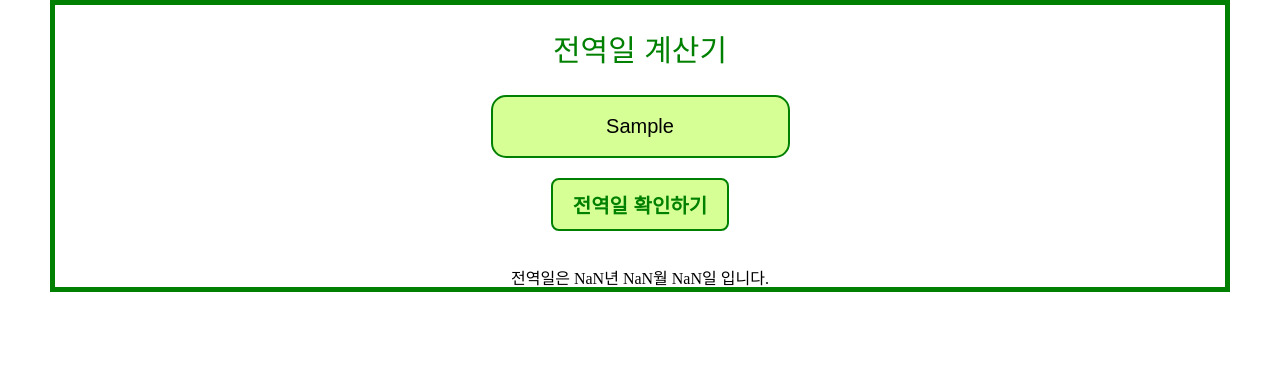
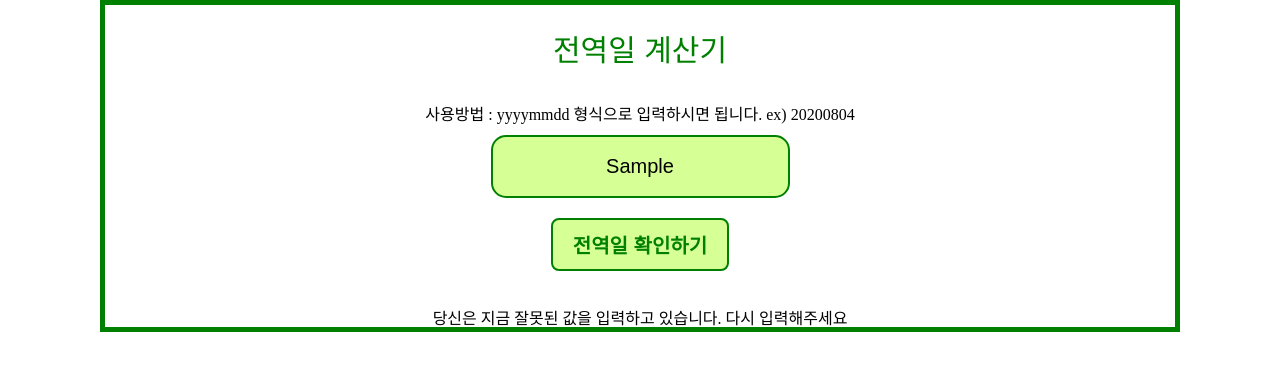
Before and after one commit to dnwls3023/practice1, a plain HTML site: page index.html in a window 1280 px wide. Both pictures are taken after typing "Sample" into the empty fields and a click on the input "전역일 확인하기". Drawn offline with Linux system fonts and the light colour scheme.

Commit message:
잘못된 입력값에 대한 처리

```diff
--- a/index.html
+++ b/index.html
@@ -11,8 +11,12 @@
     <h1 class="tle">
       전역일 계산기
     </h1>
+    <div class="desc">
+      사용방법 : yyyymmdd 형식으로 입력하시면 됩니다. ex) 20200804   <br>
+    </div>
     <form class="input">
-      <input type="text" class ="input__army-data" placeholder="입대일을 입력해주세요." required>
+
+      <input type="text" class ="input__army-data" placeholder="입대일을 입력해주세요." required >
       <input type="submit" value="전역일 확인하기" class ="input__btn">
     </form>
     <div class="result">
--- a/script.js
+++ b/script.js
@@ -1,11 +1,11 @@
 const loginInput =document.querySelector("input.input__army-data");
 const loginBtn = document.querySelector("input.input__btn");
-const result = document.querySelector(".result");
 let vYear;
 let vMonth;
 let vDay;
-
+let flag = false;
 function onLoginSubmit(event){
+  const result = document.querySelector(".result");
   let newDiv;
   event.preventDefault();
   let str = loginInput.value;
@@ -57,14 +57,27 @@ function onLoginSubmit(event){
   const resMonth = start.getMonth();
   const resDate = start.getDate();
 
+  newDiv = document.createElement("h1");
+
+  if(isNaN(resYear) || isNaN(resMonth) || isNaN(resDate) ||
+  year < 2020 || year > 2030 || month < 1 || month>12 || day < 1 || day > 31){
+    newDiv.innerText = "당신은 지금 잘못된 값을 입력하고 있습니다. 다시 입력해주세요";
+    if(!flag)
+      result.appendChild(newDiv);
+    flag = true;
+    return;
+  }
 
   console.log(resYear,resMonth,resDate);
-  // 이 부분 오류 있음
-  newDiv = document.createElement("h1");
+
+  if(flag)
+    result.remove("h1");
   newDiv.innerText = `전역일은 ${resYear}년 ${resMonth}월 ${resDate}일 입니다.`;
 
   result.appendChild(newDiv);
   loginBtn.setAttribute("disabled","");
+
+  loginBtn.remove();
 }
 
 loginBtn.addEventListener("click",onLoginSubmit);
--- a/style.css
+++ b/style.css
@@ -11,7 +11,7 @@
   justify-content : center;
   align-items:center;
   border : 5px solid green;
-  margin:0px 50px;
+  margin:0px 100px;
 }
 
 .tle{
@@ -57,5 +57,14 @@
 .input__btn:hover{
   color:white;
   background-color: green;
-  border:none;
+  border:2px solid green;
 }
+
+.desc{
+  margin : 10px;
+  line-height:20px;
+}
+.desc::selection{
+  background-color:var(--light-green);
+  color:green;
+}
```
